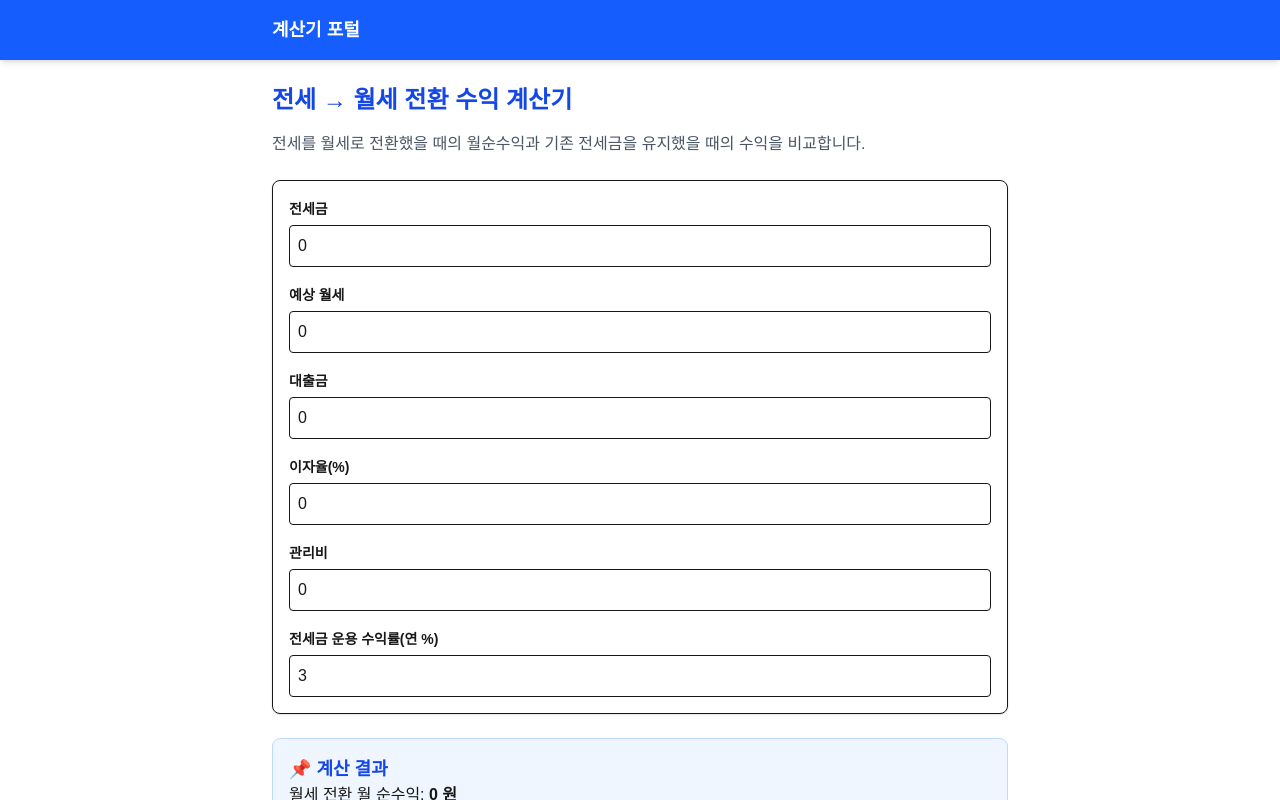
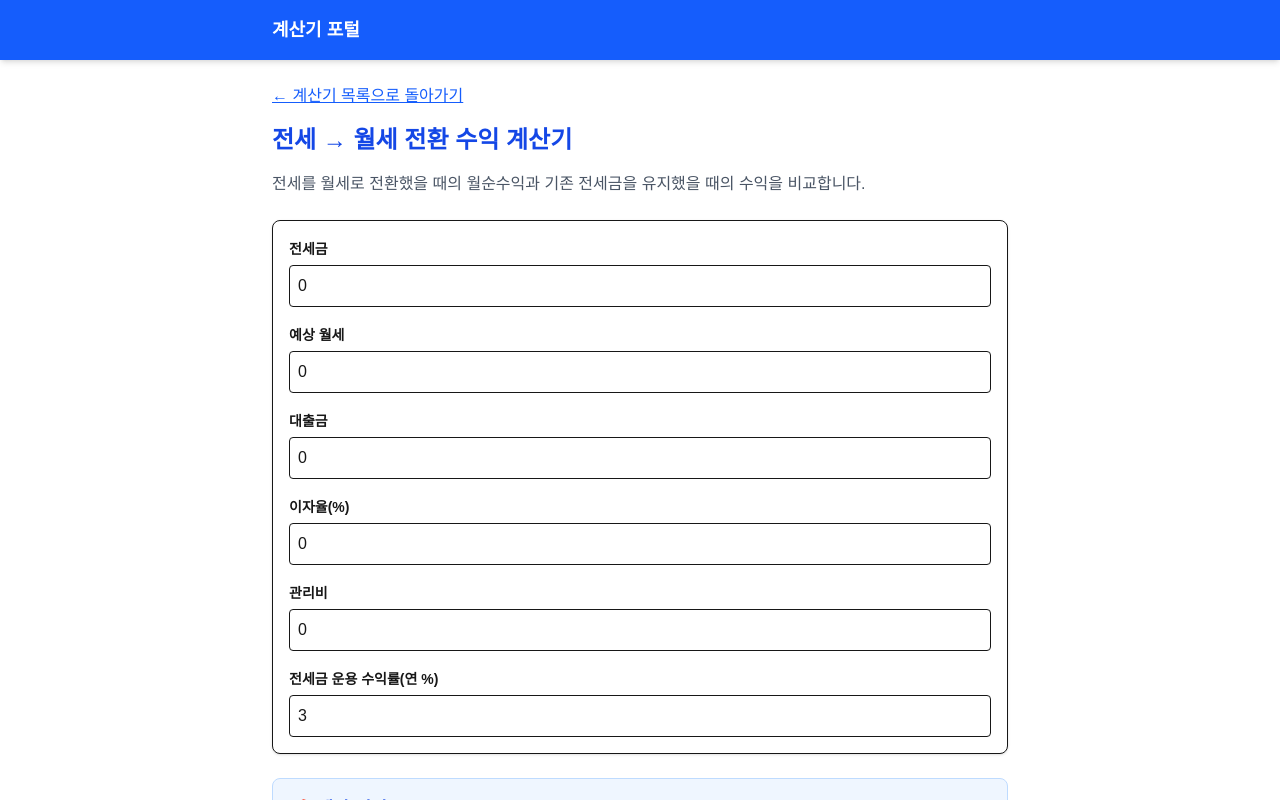
Before and after one commit to geniuspark00-source/calc-site, a Next.js app: page /calculators/lease-to-monthly in a window 1280 px wide. Shown: the top 800 px of the page. Built offline with nearby package versions, Linux system fonts and the light colour scheme.

Commit message:
add top navigation to lease-to-monthly calculator

```diff
--- a/app/calculators/lease-to-monthly/page.tsx
+++ b/app/calculators/lease-to-monthly/page.tsx
@@ -24,6 +24,11 @@ export default function LeaseToMonthly() {
 
   return (
     <div>
+      {/* 🔥 네비게이션 추가 */}
+      <a href="/" className="text-blue-600 underline mb-4 inline-block">
+        ← 계산기 목록으로 돌아가기
+      </a>
+
       <h1 className="text-2xl font-bold mb-4 text-blue-700">
         전세 → 월세 전환 수익 계산기
       </h1>
```
